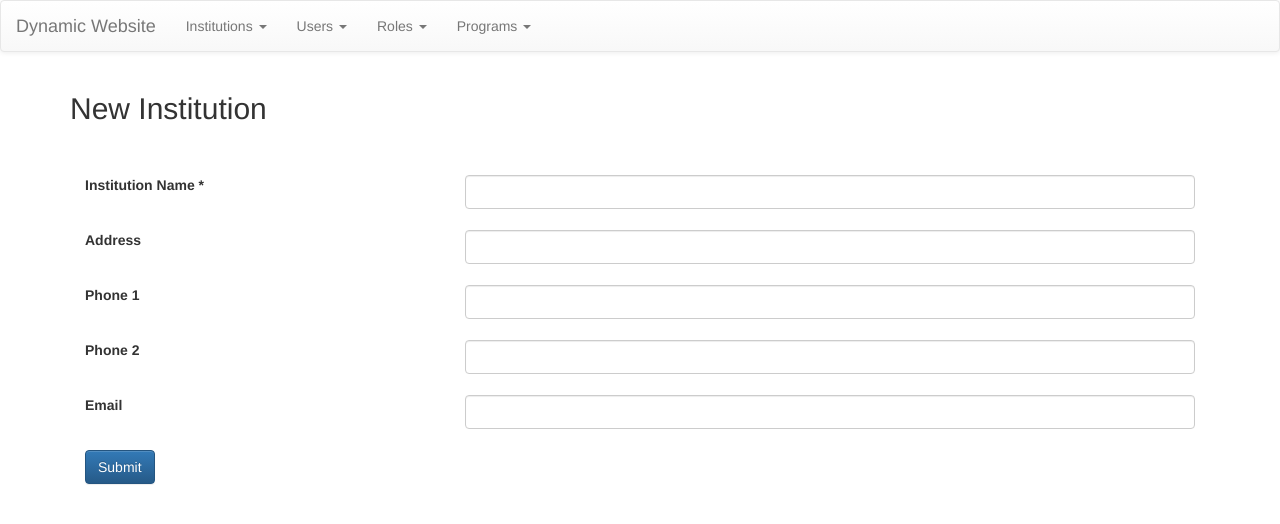
After one commit to htshllwn/dynamic-website, a CodeIgniter app: page /dynamic-website/institutions/new_institution in a window 1280 px wide. The commit adds this page. Shown: the top 524 px of the page. Run offline with CodeIgniter, Linux system fonts and the light colour scheme; some libraries are stand-ins or nearby versions.

Commit message:
Completed Institutions CRUD

```diff
--- a/application/config/autoload.php
+++ b/application/config/autoload.php
@@ -58,7 +58,7 @@ $autoload['packages'] = array();
 |
 |	$autoload['libraries'] = array('user_agent' => 'ua');
 */
-$autoload['libraries'] = array();
+$autoload['libraries'] = array('form_validation');
 
 /*
 | -------------------------------------------------------------------
@@ -89,7 +89,7 @@ $autoload['drivers'] = array();
 |
 |	$autoload['helper'] = array('url', 'file');
 */
-$autoload['helper'] = array('url');
+$autoload['helper'] = array('url','form','text');
 
 /*
 | -------------------------------------------------------------------
--- a/application/config/routes.php
+++ b/application/config/routes.php
@@ -49,6 +49,8 @@ defined('BASEPATH') OR exit('No direct script access allowed');
 | Examples:	my-controller/index	-> my_controller/index
 |		my-controller/my-method	-> my_controller/my_method
 */
-$route['default_controller'] = 'welcome';
+$route['institutions/new_institution'] = 'institutions/new_edit_ins';
+$route['institutions/edit_institution/(:any)'] = 'institutions/new_edit_ins/$1';
+$route['default_controller'] = 'institutions';
 $route['404_override'] = '';
 $route['translate_uri_dashes'] = FALSE;
--- a/application/controllers/Institutions.php
+++ b/application/controllers/Institutions.php
@@ -8,7 +8,56 @@
             $data['institutions'] = $this->institutions_model->get_institutions();
 
             $this->load->view('templates/header');
+            $this->load->view('institutions/all',$data);
             $this->load->view('templates/footer');
         }
 
+        //Create New or Edit previous Institution
+        public function new_edit_ins($id = NULL){
+
+            if($id !== NULL){
+                $data['mode'] = 'edit';
+                $data['ins_id'] = $id;
+                $data['institution'] = $this->institutions_model->get_institution($id);
+            }
+            else{
+                $data['mode'] = 'new';
+            }
+
+            $this->load->helper('form');
+
+            $this->form_validation->set_rules('name','Institution Name','required');
+
+            if($this->form_validation->run() === FALSE){
+				$this->load->view('templates/header');
+				$this->load->view('institutions/new',$data);
+				$this->load->view('templates/footer');
+			}
+			else{
+
+                $dataInsert = array(
+                    'institution_name' => $this->input->post('name'),
+                    'institution_add' => $this->input->post('add'),
+                    'institution_phone1' => $this->input->post('phone1'),
+                    'institution_phone2' => $this->input->post('phone2'),
+                    'institution_email' => $this->input->post('email')
+                    );
+
+                if($id != NULL){
+                    $this->institutions_model->edit_institution($id, $dataInsert);
+                }
+                else {
+                    $this->institutions_model->register_institution($dataInsert);
+                }
+
+                redirect('institutions');
+            }
+        }
+
+        //Delete a institution
+		public function delete_institution($id){
+			$this->institutions_model->delete_institution($id);
+			redirect('institutions');
+		}
+
     }
--- a/application/models/Institutions_model.php
+++ b/application/models/Institutions_model.php
@@ -8,8 +8,65 @@
 
         //Get All Institutions
         public function get_institutions(){
+            $this->db->order_by('institution_name');
             $query = $this->db->get('institutions');
             return $query->result();
         }
 
+        //Create New institution
+		public function register_institution($data){
+            foreach ($data as $index => $temp) {
+				if($temp == ""){
+					//echo $temp;
+					$data[$index] = NULL;
+					//echo $temp;
+				}
+			}
+			$this->db->insert('institutions',$data);
+		}
+
+		//Edit institution
+		public function edit_institution($ins_id, $data){
+            foreach ($data as $index => $temp) {
+				if($temp == ""){
+					//echo $temp;
+					$data[$index] = NULL;
+					//echo $temp;
+				}
+			}
+			$this->db->set($data);
+			$this->db->where('id',$ins_id);
+			$this->db->update('institutions');
+		}
+
+        //Get single Institution details
+		public function get_institution($ins_id){
+			$this->db->where('id',$ins_id);
+			$query = $this->db->get('institutions');
+			return $query->row();
+
+			if($query->num_rows() == 1){
+				return $query->row(0);
+			}
+			else{
+				return false;
+			}
+        }
+
+        //Delete institution
+		public function delete_institution($ins_id){
+			$query = $this->db->where('id',$ins_id);
+			$query = $this->db->get('institutions');
+
+			if($query->num_rows() == 1){
+				$this->db->where('id',$ins_id);
+				return $this->db->delete('institutions');
+				//echo "deleted";
+
+			}
+			else{
+				return 0;
+			}
+		}
+
     }
--- /dev/null
+++ b/application/views/institutions/new.php
@@ -0,0 +1,85 @@
+<div class="container">
+    <?php if($mode === 'new'): ?>
+        <h2>New Institution</h2><br>
+    <?php elseif($mode === 'edit'): ?>
+        <h2>Edit Institution</h2><br>
+    <?php endif; ?>
+
+    <?php
+			if($mode === 'edit'){
+				echo form_open('institutions/edit_institution/'.$ins_id);
+			}
+			else {
+				echo form_open('institutions/new_institution');
+			}
+
+    ?>
+        <div class="form-group">
+            <br>
+            <div class="col-xs-6 col-md-4">
+                <label class="FormLabel">Institution Name *</label>
+            </div>
+            <div class="col-xs-12 col-sm-6 col-md-8">
+                <input type="text" name="name" class="form-control" value="<?php if($mode === 'edit') { echo $institution->institution_name; } ?>" required>
+            </div>
+            <?php echo validation_errors(); ?>
+            <br>
+        </div>
+
+
+        <div class="form-group">
+            <br>
+            <div class="col-xs-6 col-md-4">
+                <label class="FormLabel">Address</label>
+            </div>
+            <div class="col-xs-12 col-sm-6 col-md-8">
+                <input type="text" name="add" class="form-control" value="<?php if($mode === 'edit') { echo $institution->institution_add; } ?>">
+            </div>
+            <br>
+        </div>
+
+        <div class="form-group">
+            <br>
+            <div class="col-xs-6 col-md-4">
+                <label class="FormLabel">Phone 1</label>
+            </div>
+            <div class="col-xs-12 col-sm-6 col-md-8">
+                <input type="text" name="phone1" class="form-control" value="<?php if($mode === 'edit') { echo $institution->institution_phone1; } ?>">
+            </div>
+            <br>
+        </div>
+
+        <div class="form-group">
+            <br>
+            <div class="col-xs-6 col-md-4">
+                <label class="FormLabel">Phone 2</label>
+            </div>
+            <div class="col-xs-12 col-sm-6 col-md-8">
+                <input type="text" name="phone2" class="form-control" value="<?php if($mode === 'edit') { echo $institution->institution_phone2; } ?>">
+            </div>
+            <br>
+        </div>
+
+        <div class="form-group">
+            <br>
+            <div class="col-xs-6 col-md-4">
+                <label class="FormLabel">Email</label>
+            </div>
+            <div class="col-xs-12 col-sm-6 col-md-8">
+                <input type="text" name="email" class="form-control" value="<?php if($mode === 'edit') { echo $institution->institution_email; } ?>">
+            </div>
+            <br>
+        </div>
+
+        <div class="form-group">
+            <br>
+            <div class="col-xs-6 col-md-4">
+                <button type="submit" class="btn btn-primary">Submit</button>
+            </div>
+            <div class="col-xs-12 col-sm-6 col-md-8">
+            </div>
+            <br>
+        </div>
+
+    <?php echo form_close(); ?>
+</div>
--- a/application/views/templates/header.php
+++ b/application/views/templates/header.php
@@ -29,7 +29,7 @@
         <span class="icon-bar"></span>
         <span class="icon-bar"></span>
       </button>
-      <a class="navbar-brand" href="#">Dynamic Website</a>
+      <a class="navbar-brand" href="<?php echo base_url(); ?>">Dynamic Website</a>
     </div>
 
     <!-- Collect the nav links, forms, and other content for toggling -->
@@ -43,7 +43,7 @@
           <a href="#" class="dropdown-toggle" data-toggle="dropdown" role="button" aria-haspopup="true" aria-expanded="false">Institutions <span class="caret"></span></a>
           <ul class="dropdown-menu">
             <li><a href="<?php echo base_url(); ?>institutions">View Institutions</a></li>
-            <li><a href="#">Create Institution</a></li>
+            <li><a href="<?php echo base_url(); ?>institutions/new_institution">Create Institution</a></li>
           </ul>
         </li>
 
@@ -99,8 +99,3 @@
     </div><!-- /.navbar-collapse -->
   </div><!-- /.container-fluid -->
 </nav>
-
-
-
-
-    <h1>Hello, world!</h1>
```
Also changed, not shown: application/views/institutions/all.php (added, +36 -0 lines), db/dynamic-website.sql (+6 -6 lines).
